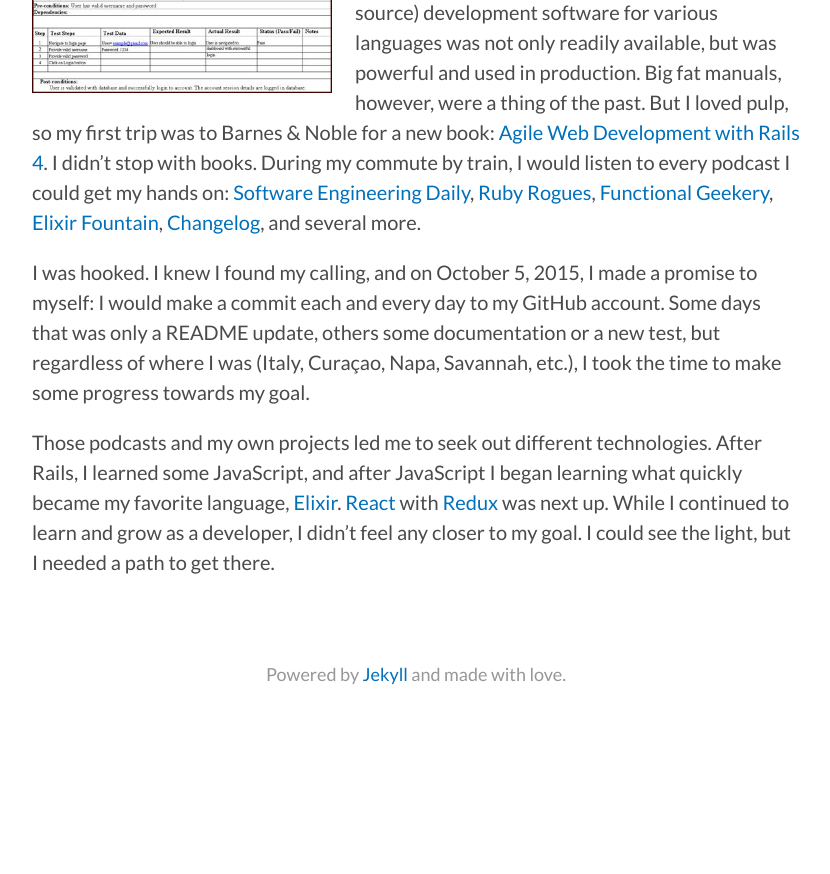
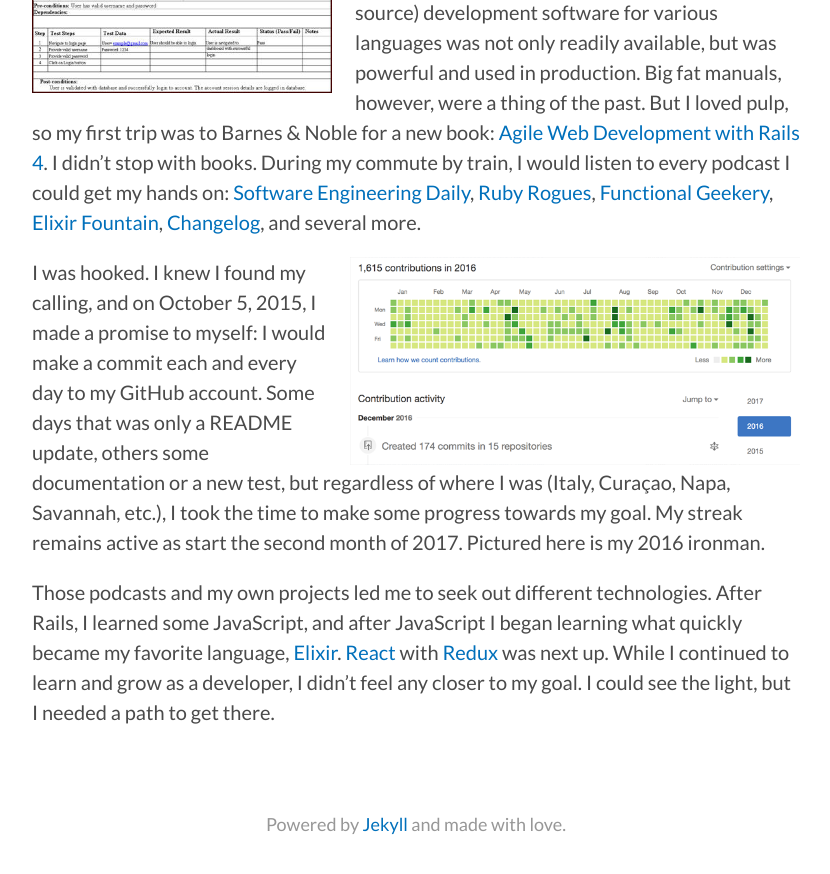
Before and after one commit to davelively14/portfolio-kami, a Jekyll site: the page built from _posts/2016-02-01-part-1.md, in a window 1280 px wide and 900 px high, scrolled down 1576 px. Shown: the top 874 px of the window, without its empty margins (224-1054 px from the left). Built offline with Jekyll 4.4.1, drawn with Linux system fonts in a browser that asks for light colours; nearby versions of some CDN libraries; before the commit the page ends 2328 px from its top, so only the background shows below that.

Commit message:
Updated post, added 2016 ironman image

```diff
--- a/_posts/2016-02-01-part-1.md
+++ b/_posts/2016-02-01-part-1.md
@@ -19,6 +19,7 @@
 <img src="/img/journey/Test-case-example.jpg" align="left" width="300">
 I started sporadically at first. A lot had changed since the early 2000's. First of all, automated testing was suddenly a thing. Free (aka open source) development software for various languages was not only readily available, but was powerful and used in production. Big fat manuals, however, were a thing of the past. But I loved pulp, so my first trip was to Barnes & Noble for a new book: [Agile Web Development with Rails 4](http://www.barnesandnoble.com/p/agile-web-development-with-rails-4-sam-ruby/1124320366/2675783356682?st=PLA&sid=BNB_DRS_Marketplace+Shopping+Textbooks_00000000&2sid=Google_&sourceId=PLGoP20436&k_clickid=3x20436). I didn't stop with books. During my commute by train, I would listen to every podcast I could get my hands on: [Software Engineering Daily](https://softwareengineeringdaily.com/), [Ruby Rogues](https://devchat.tv/ruby-rogues), [Functional Geekery](https://www.functionalgeekery.com/), [Elixir Fountain](https://soundcloud.com/elixirfountain), [Changelog](https://changelog.com/podcast), and several more.
 
-I was hooked. I knew I found my calling, and on October 5, 2015, I made a promise to myself: I would make a commit each and every day to my GitHub account. Some days that was only a README update, others some documentation or a new test, but regardless of where I was (Italy, Curaçao, Napa, Savannah, etc.), I took the time to make some progress towards my goal.
+<img src="/img/journey/git-commit.png" align="right" width="450">
+I was hooked. I knew I found my calling, and on October 5, 2015, I made a promise to myself: I would make a commit each and every day to my GitHub account. Some days that was only a README update, others some documentation or a new test, but regardless of where I was (Italy, Curaçao, Napa, Savannah, etc.), I took the time to make some progress towards my goal. My streak remains active as start the second month of 2017. Pictured here is my 2016 ironman.
 
 Those podcasts and my own projects led me to seek out different technologies. After Rails, I learned some JavaScript, and after JavaScript I began learning what quickly became my favorite language, [Elixir](http://elixir-lang.org/). [React](https://facebook.github.io/react/) with [Redux](http://redux.js.org/) was next up. While I continued to learn and grow as a developer, I didn't feel any closer to my goal. I could see the light, but I needed a path to get there.
```
Also changed, not shown: img/journey/git-commit.png (added).
